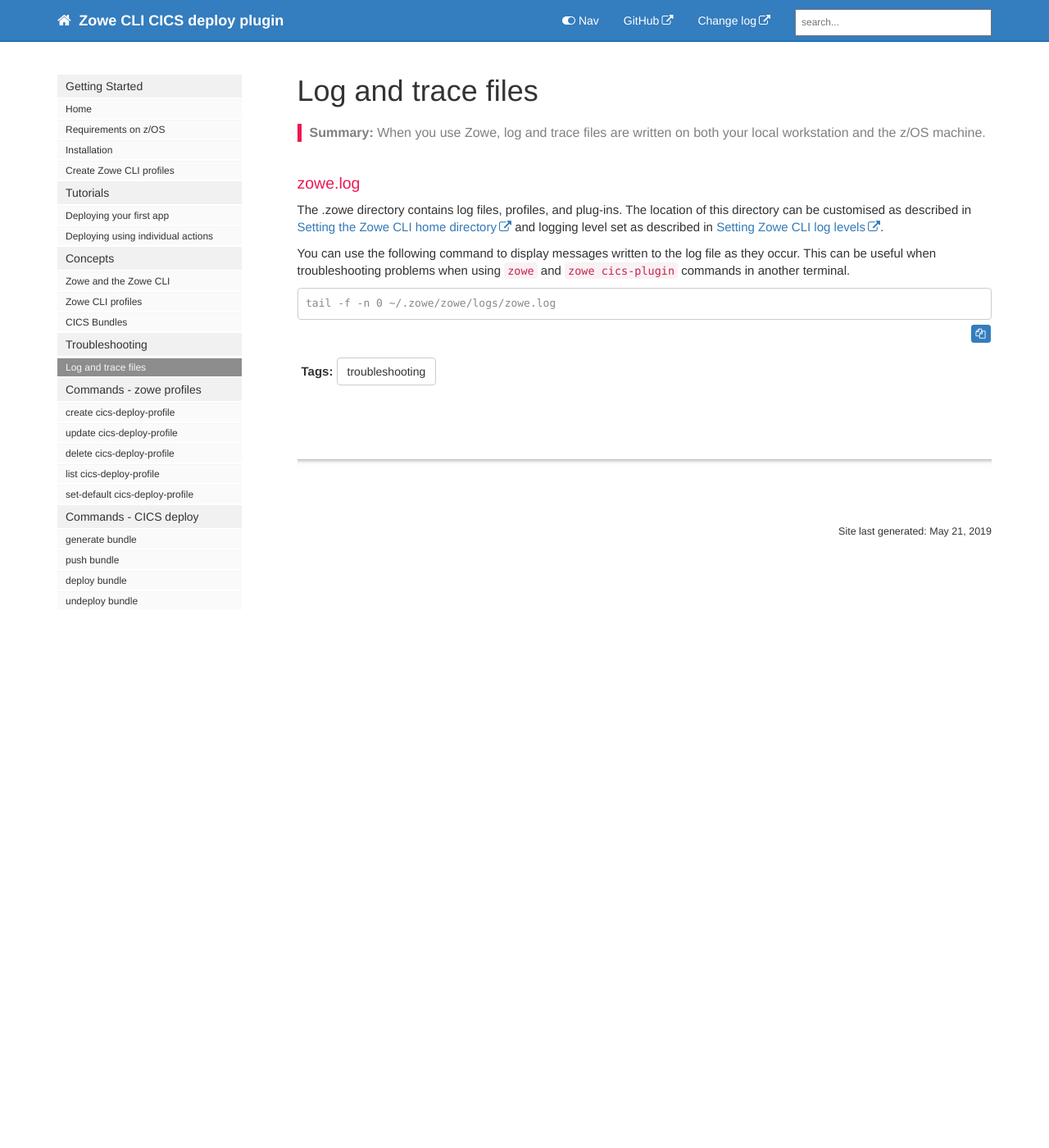
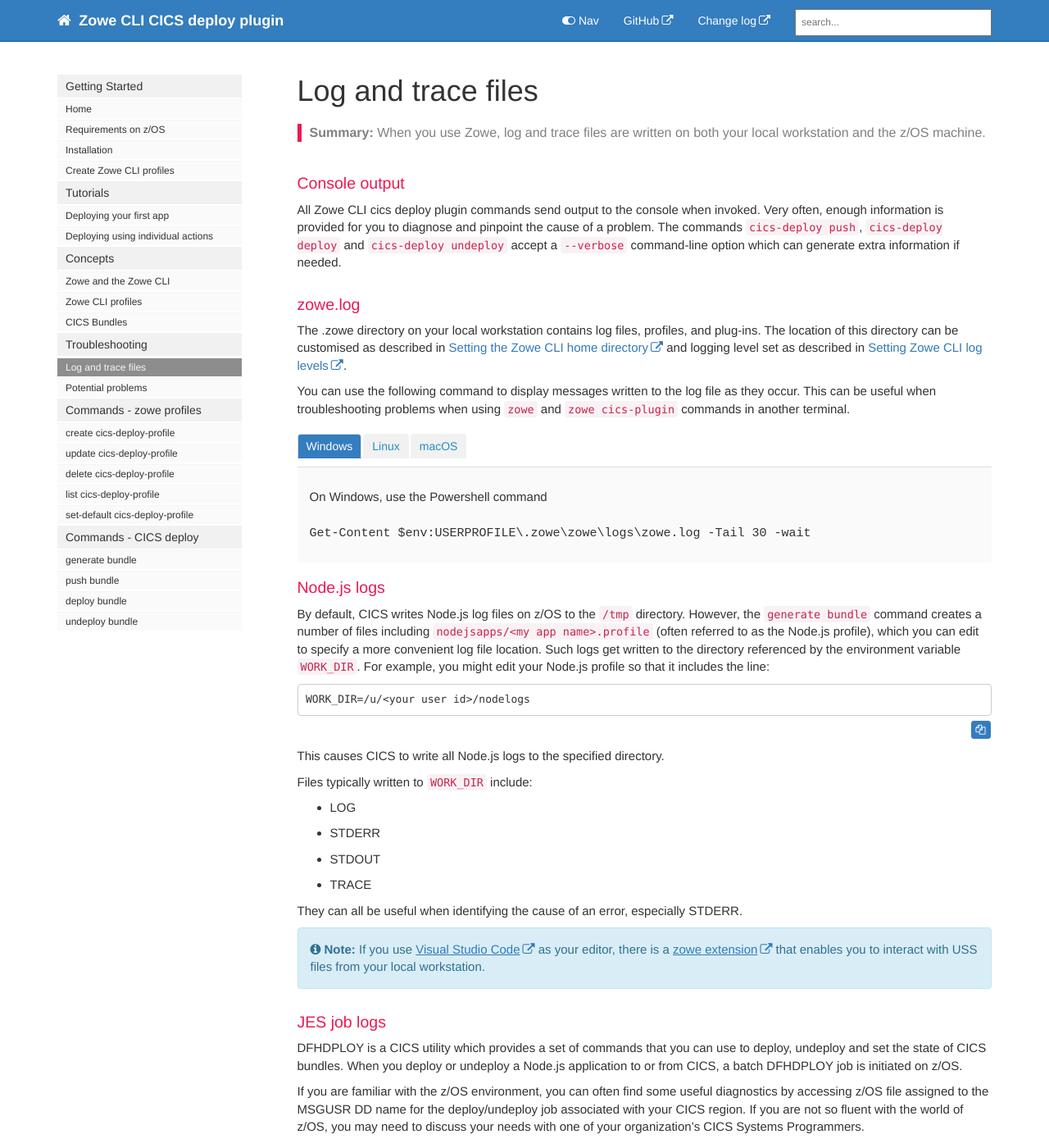
Before and after one commit to IBM/zowe-cli-cics-deploy-plugin, a Jekyll site: the page built from docs/pages/cdp/cdp-Troubleshooting-General.md, in a window 1280 px wide and 1400 px high. Shown: the whole window at 82% size. Built offline with Jekyll 4.4.1, drawn with Linux system fonts in a browser that asks for light colours; nearby versions of some CDN libraries; comment, search, counter and statistics services are not loaded.

Commit message:
Started work on Troubleshooting

````diff
--- a/docs/_data/sidebars/cdp_sidebar.yml
+++ b/docs/_data/sidebars/cdp_sidebar.yml
@@ -50,6 +50,9 @@ entries:
     - title: Log and trace files
       url: /cdp-Troubleshooting-General.html
       output: web
+    - title: Potential problems
+      url: /cdp-Troubleshooting-Symptoms.html
+      output: web
 
   - title: Commands - zowe profiles
     output: web
--- a/docs/js/customscripts.js
+++ b/docs/js/customscripts.js
@@ -26,7 +26,7 @@ $(document).ready(function () {
      * Modified to use a fontawesome icon.
      */
     // get all <pre> elements
-    var allCodeBlocksElements = $("pre");
+    var allCodeBlocksElements = $("pre:not(.messageText)");
 
     allCodeBlocksElements.each(function (i) {
         // add different id for each code block
--- a/docs/pages/cdp/cdp-Troubleshooting-General.md
+++ b/docs/pages/cdp/cdp-Troubleshooting-General.md
@@ -8,10 +8,53 @@ permalink: cdp-Troubleshooting-General.html
 folder: cdp
 ---
 
+### Console output
+All Zowe CLI cics deploy plugin commands send output to the console when invoked. Very often, enough information is provided for you to diagnose and pinpoint the cause of a problem. The commands `cics-deploy push`, `cics-deploy deploy` and `cics-deploy undeploy` accept a `--verbose` command-line option which can generate extra information if needed.
+
 ### zowe.log
-The .zowe directory contains log files, profiles, and plug-ins. The location of this directory can be customised as described in [ Setting the Zowe CLI home directory](https://zowe.github.io/docs-site/latest/user-guide/cli-configuringcli.html#setting-the-zowe-cli-home-directory) and logging level set as described in [Setting Zowe CLI log levels](https://zowe.github.io/docs-site/latest/user-guide/cli-configuringcli.html#setting-zowe-cli-log-levels).
+The .zowe directory on your local workstation contains log files, profiles, and plug-ins. The location of this directory can be customised as described in [ Setting the Zowe CLI home directory](https://zowe.github.io/docs-site/latest/user-guide/cli-configuringcli.html#setting-the-zowe-cli-home-directory) and logging level set as described in [Setting Zowe CLI log levels](https://zowe.github.io/docs-site/latest/user-guide/cli-configuringcli.html#setting-zowe-cli-log-levels).
 
 You can use the following command to display messages written to the log file as they occur. This can be useful when troubleshooting problems when using `zowe` and `zowe cics-plugin` commands in another terminal.
-```console
-tail -f -n 0 ~/.zowe/zowe/logs/zowe.log
+<ul id="profileTabs" class="nav nav-tabs">
+    <li class="active"><a href="#windows" data-toggle="tab">Windows</a></li>
+    <li><a href="#linux" data-toggle="tab">Linux</a></li>
+    <li><a href="#macos" data-toggle="tab">macOS</a></li>
+</ul>
+  <div class="tab-content">
+<div role="tabpanel" class="tab-pane active" id="windows">
+<p>On Windows, use the Powershell command
+<br/><br/>
+<tt>Get-Content $env:USERPROFILE\.zowe\zowe\logs\zowe.log -Tail 30 -wait</tt></p>
+</div>
+
+<div role="tabpanel" class="tab-pane" id="linux">
+    <p>On Linux, use <tt>tail -f -n 0 ~/.zowe/zowe/logs/zowe.log</tt></p></div>
+
+<div role="tabpanel" class="tab-pane" id="macos">
+    <p>On macOS, use <tt>tail -f -n 0 ~/.zowe/zowe/logs/zowe.log</tt></p>
+</div>
+</div>
+
+### Node.js logs
+By default, CICS writes Node.js log files on z/OS to the `/tmp` directory. However, the `generate bundle` command creates a number of files including `nodejsapps/<my app name>.profile` (often referred to as the Node.js profile), which you can edit to specify a more convenient log file location. Such logs get written to the directory referenced by the environment variable `WORK_DIR`. For example, you might edit your Node.js profile so that it includes the line:
+
 ```
+WORK_DIR=/u/<your user id>/nodelogs
+```
+This causes CICS to write all Node.js logs to the specified directory.
+
+Files typically written to `WORK_DIR` include:
+
+* LOG
+* STDERR
+* STDOUT
+* TRACE
+
+They can all be useful when identifying the cause of an error, especially STDERR.
+
+{% include note.html content="If you use [Visual Studio Code](https://code.visualstudio.com/) as your editor, there is a [zowe extension](https://github.com/zowe/vscode-extension-for-zowe) that enables you to interact with USS files from your local workstation." %}
+
+### JES job logs
+DFHDPLOY is a CICS utility which provides a set of commands that you can use to deploy, undeploy and set the state of CICS bundles. When you deploy or undeploy a Node.js application to or from CICS, a batch DFHDPLOY job is initiated on z/OS.
+
+If you are familiar with the z/OS environment, you can often find some useful diagnostics by accessing z/OS file assigned to the MSGUSR DD name for the deploy/undeploy job associated with your CICS region. If you are not so fluent with the world of z/OS, you may need to discuss your needs with one of your organization's CICS Systems Programmers.
````
Also changed, not shown: docs/pages/cdp/cdp-Troubleshooting-Symptoms.md (added, +49 -0 lines).
